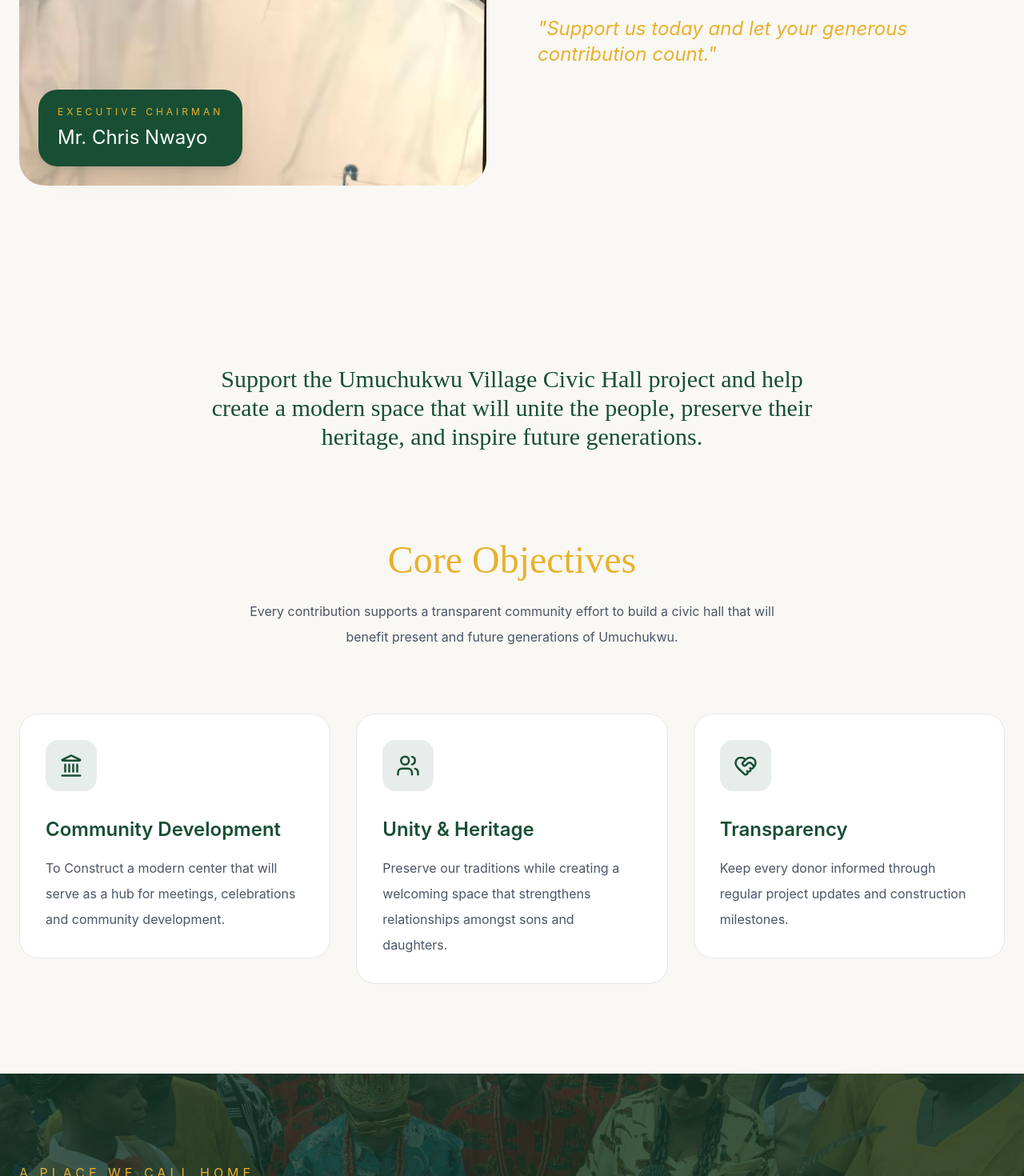
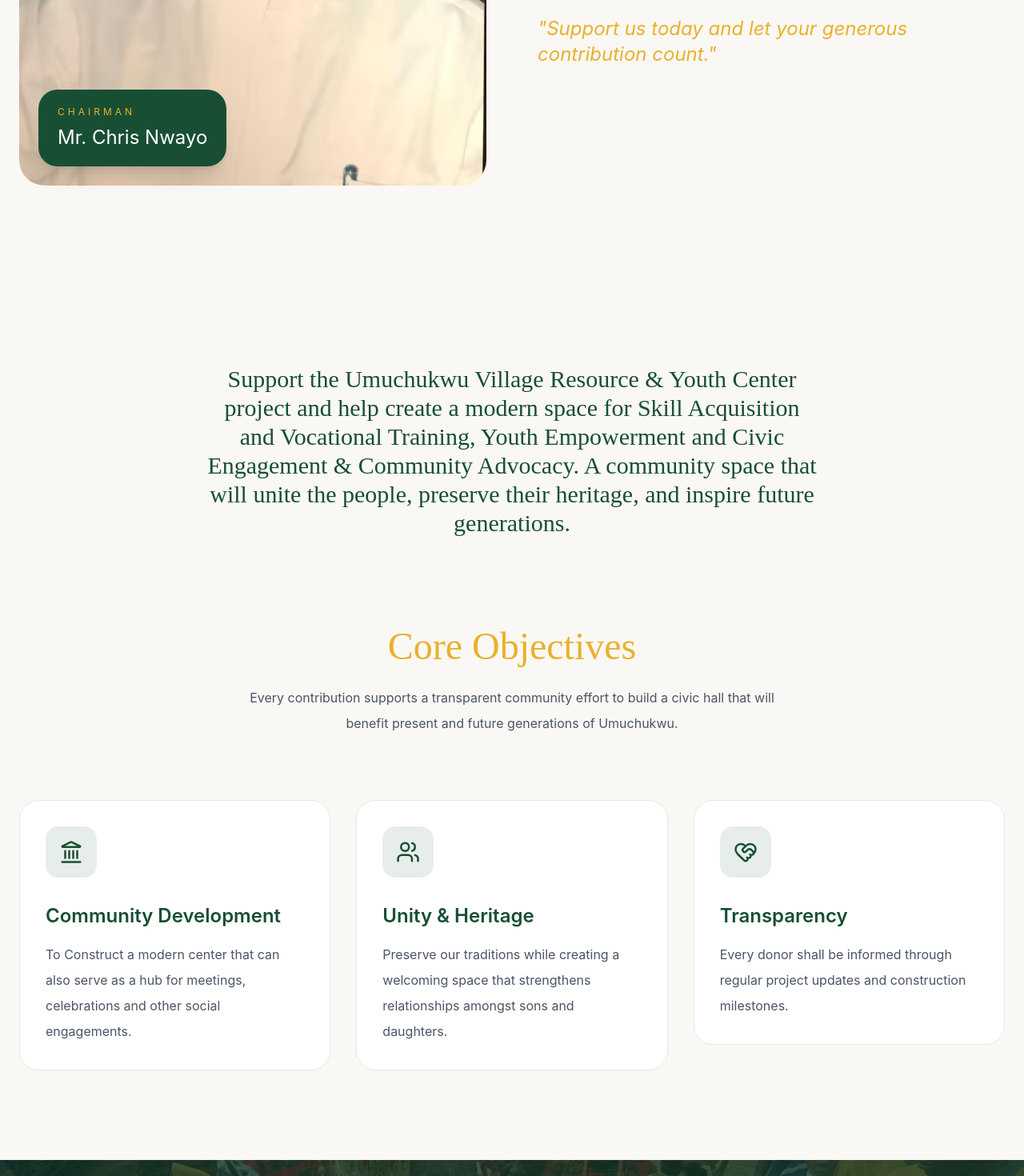
Before and after one commit to Qwerttuuii/communityproject, a React (Vite) app: page / in a window 1280 px wide. Shown: the part 1500-2970 px from the top of the page at 80% size. Built offline with nearby package versions, Linux system fonts and the light colour scheme.

Commit message:
newnewupdate

```diff
--- a/src/components/About/aboutData.ts
+++ b/src/components/About/aboutData.ts
@@ -3,9 +3,9 @@ export const aboutData = {
   subtitle: "A Place We Call Home",
 
   description1: `
-Umuchukwu is one of the four villages that form the Umuagu Autonomous Community, which is one of the fifteen villages within the Obowo Local Government Area of Imo State. It is located approximately 45 minutes from Owerri and less than 30 minutes from Umuahia, making it relatively central to major cities in the region.
+Umuchukwu is one of the four villages that form the Umuagu Autonomous Community, which is one of the fifteen villages within the Obowo Local Government Area of Imo State. It is located approximately 45 minutes from Owerri and less than 15 minutes from Umuahia, making it relatively central to major cities in the region.
 
-The broader Umuagu land area is characterized by its proximity to the Imo River, the Seven and Half Junction, and the popular Malaysia Market.
+The broader Umuagu land area is characterized by its proximity to the Imo River, the 7 1/2 Junction, and the popular "Malaysia" Market.
 
 The people of Umuchukwu celebrate the renowned Iwa Akwa Festival, an adult initiation ceremony, alongside other cultural events such as the Ekpo Masquerade dance and display, and Mbomuzo.
 
--- a/src/components/Blueprint/blueprintImages.ts
+++ b/src/components/Blueprint/blueprintImages.ts
@@ -1,5 +1,5 @@
 import hall1 from "../../assets/images/blueprint/hall1.avif";
-import hall2 from "../../assets/images/blueprint/hall2.avif";
+import hall2 from "../../assets/images/blueprint/newgroundfloor.jpeg";
 import hall3 from "../../assets/images/blueprint/hall3.avif";
 
 export interface BlueprintImage {
--- a/src/components/ChairmanMessage/chairmanData.ts
+++ b/src/components/ChairmanMessage/chairmanData.ts
@@ -12,6 +12,6 @@ Thank you.`,
 
   signature: "Support us today and let your generous contribution count.",
 
-  designation: "Executive Chairman",
+  designation: "Chairman",
   committee: "Mr. Chris Nwayo",
 };
--- a/src/components/Fundraising/fundraisingData.ts
+++ b/src/components/Fundraising/fundraisingData.ts
@@ -1,5 +1,5 @@
 export const fundraising = {
   target: 22000000,
-  raised: 0,
-  donors: 0,
+  raised: 680000,
+  donors: 5,
 };
--- a/src/components/Objectives/Objectives.tsx
+++ b/src/components/Objectives/Objectives.tsx
@@ -33,7 +33,11 @@ const Objectives = () => {
     >
       <div className="mx-auto max-w-7xl px-6">
           <h2 className="mx-auto max-w-3xl text-center text-3xl font-serif text-[#184F34]">
-          Support the Umuchukwu Village Civic Hall project and help create a modern space that will unite the people, preserve their heritage, and inspire future generations.
+          Support the Umuchukwu Village Resource & Youth Center
+project and help create a modern space for
+Skill Acquisition and Vocational Training,
+Youth Empowerment and Civic Engagement & Community Advocacy.
+A community space that will unite the people, preserve their heritage, and inspire future generations.
         </h2>
 
 
--- a/src/components/Objectives/objectiveData.ts
+++ b/src/components/Objectives/objectiveData.ts
@@ -9,7 +9,7 @@ export const objectives = [
     icon: Landmark,
     title: "Community Development",
     description:
-      "To Construct a modern center that will serve as a hub for meetings, celebrations and community development.",
+      "To Construct a modern center that can also serve as a hub for meetings, celebrations and other social engagements.",
   },
   {
     icon: Users,
@@ -21,6 +21,6 @@ export const objectives = [
     icon: HeartHandshake,
     title: "Transparency",
     description:
-      "Keep every donor informed through regular project updates and construction milestones.",
+      "Every donor shall be informed through regular project updates and construction milestones.",
   },
 ];
```
Also changed, not shown: src/assets/images/blueprint/newgroundfloor.jpeg (added).
